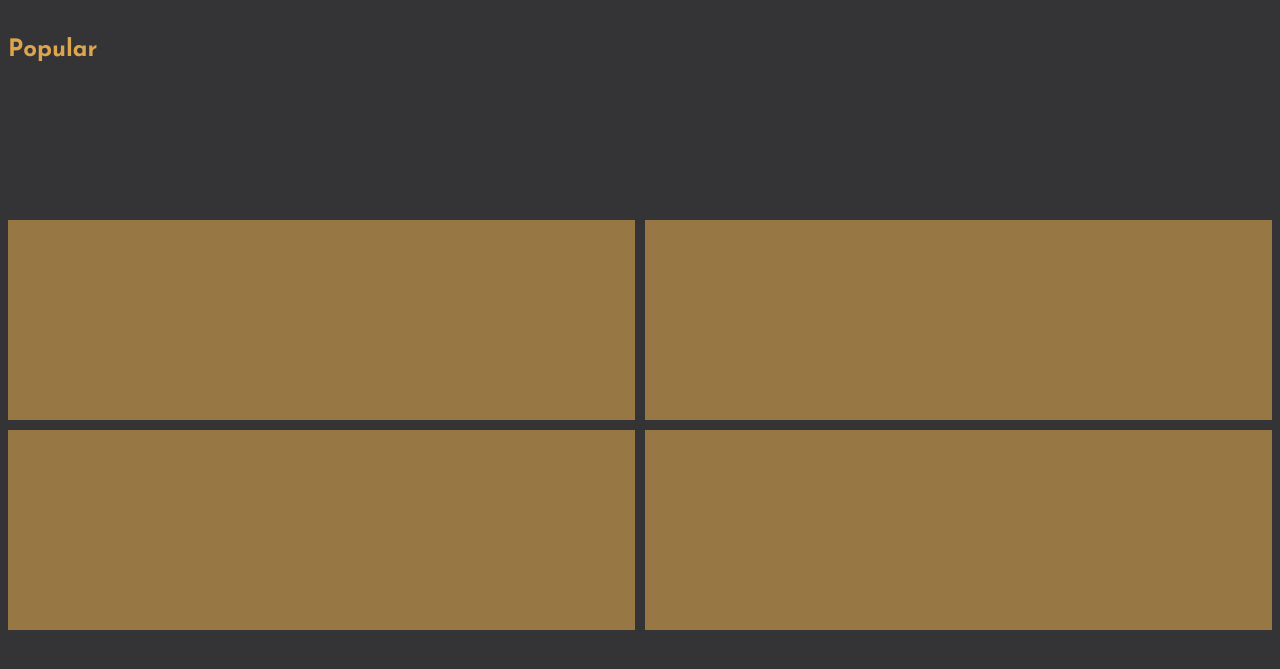
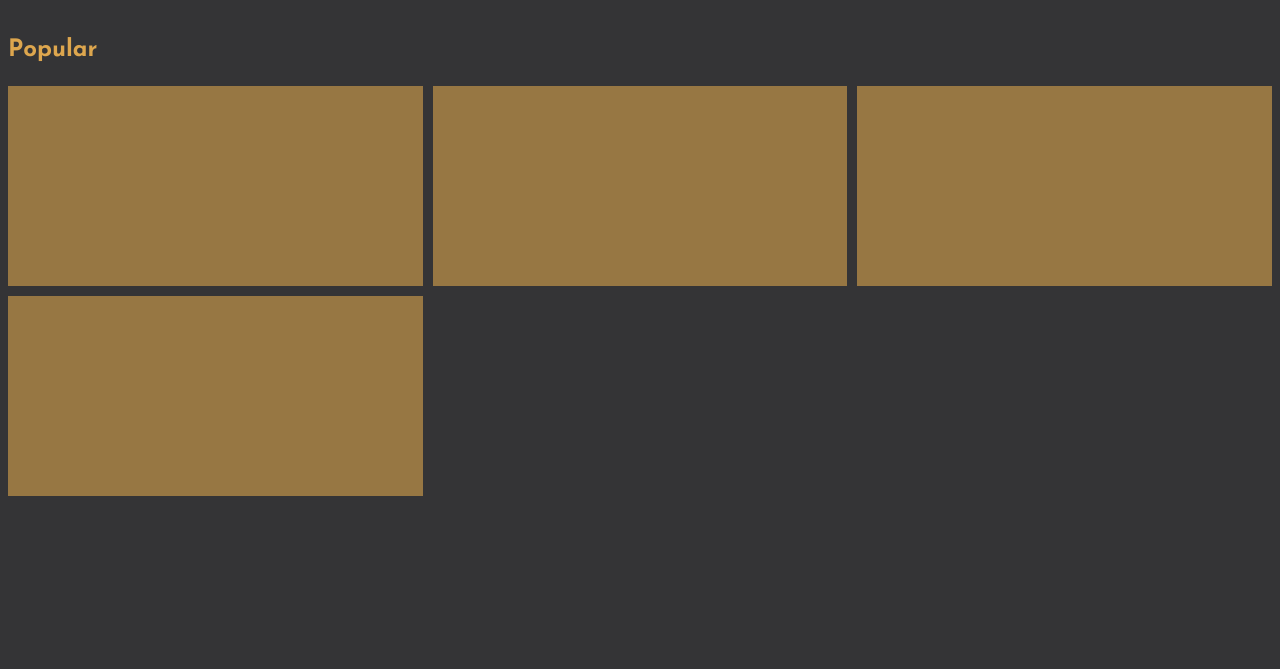
Before and after one commit to Shilpaorange/quizhub, a plain HTML site: page index.html in a window 1280 px wide. Shown: the part 89-758 px from the top of the page. Drawn offline with Linux system fonts and the light colour scheme.

Commit message:
Update index.html

```diff
--- a/index.html
+++ b/index.html
@@ -19,10 +19,8 @@
           }
           #popular {
             display: grid;
-        grid-template-columns: 1fr 1fr;
-        grid-template-rows: 1fr 1fr;
-        grid-column-gap: 10px;
-        grid-row-gap: 10px;
+            grid-template-columns: repeat(3, 1fr); /* Three columns with equal width */
+      grid-gap: 10px; /
           }
 
           @media (max-width: 600px) {
@@ -34,8 +32,6 @@
               grid-row-gap: 10px;
             }
           }
-
-
     </style>
   </head>
   <body>
@@ -61,13 +57,14 @@
     </header>
 
     <main>
+      <div id="popular-container">
+        <h2>Popular</h2>
         <div id="popular">
-        <h2>Popular</h2>
-        <br />
           <div class="card" id="section-1"></div>
           <div class="card" id="section-2"></div>
           <div class="card" id="section-3"></div>
           <div class="card" id="section-4"></div>
+        </div>
       </div>
     </main>
 
```
Lines whose indentation alone changed are shown as unchanged.
